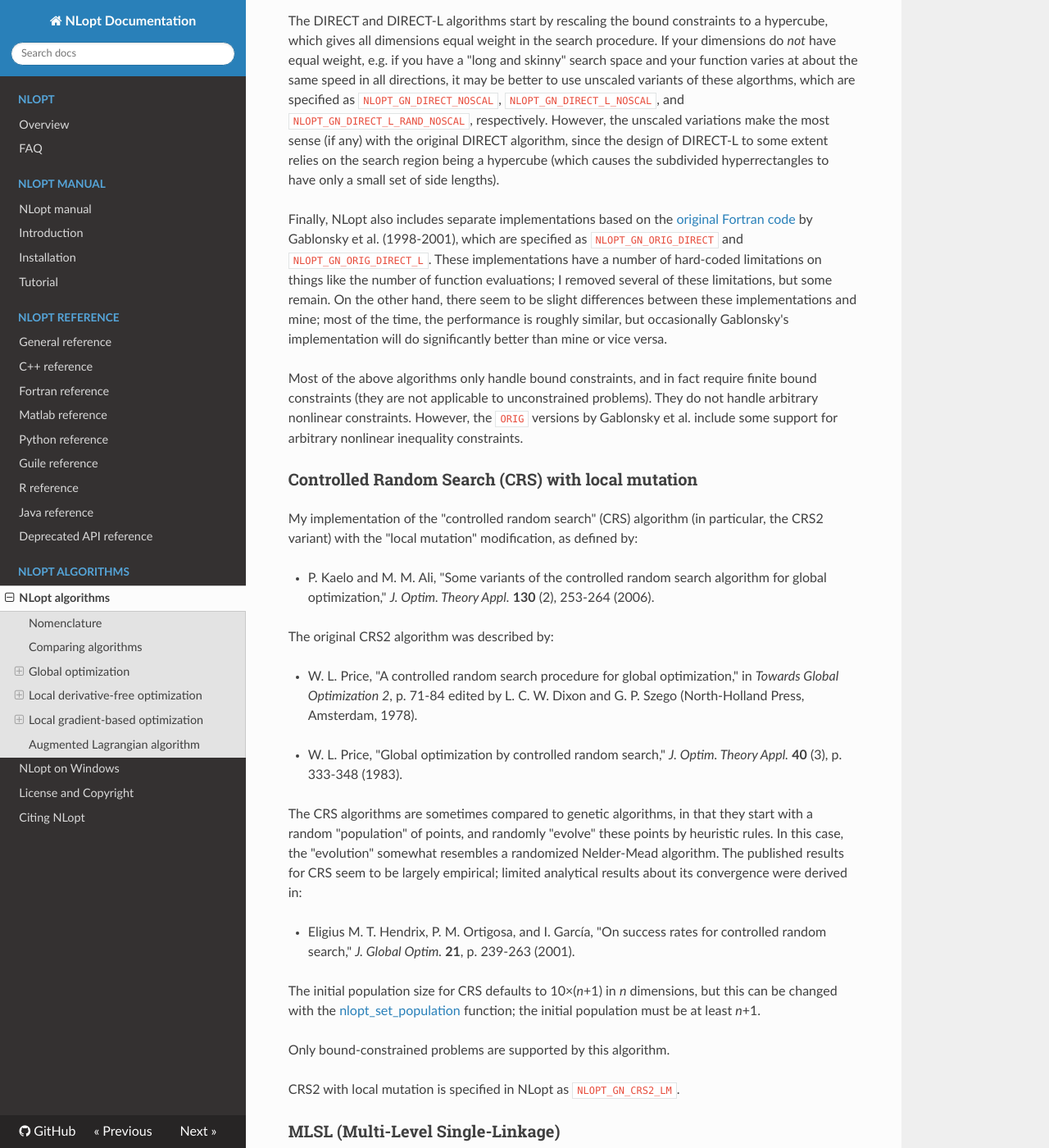
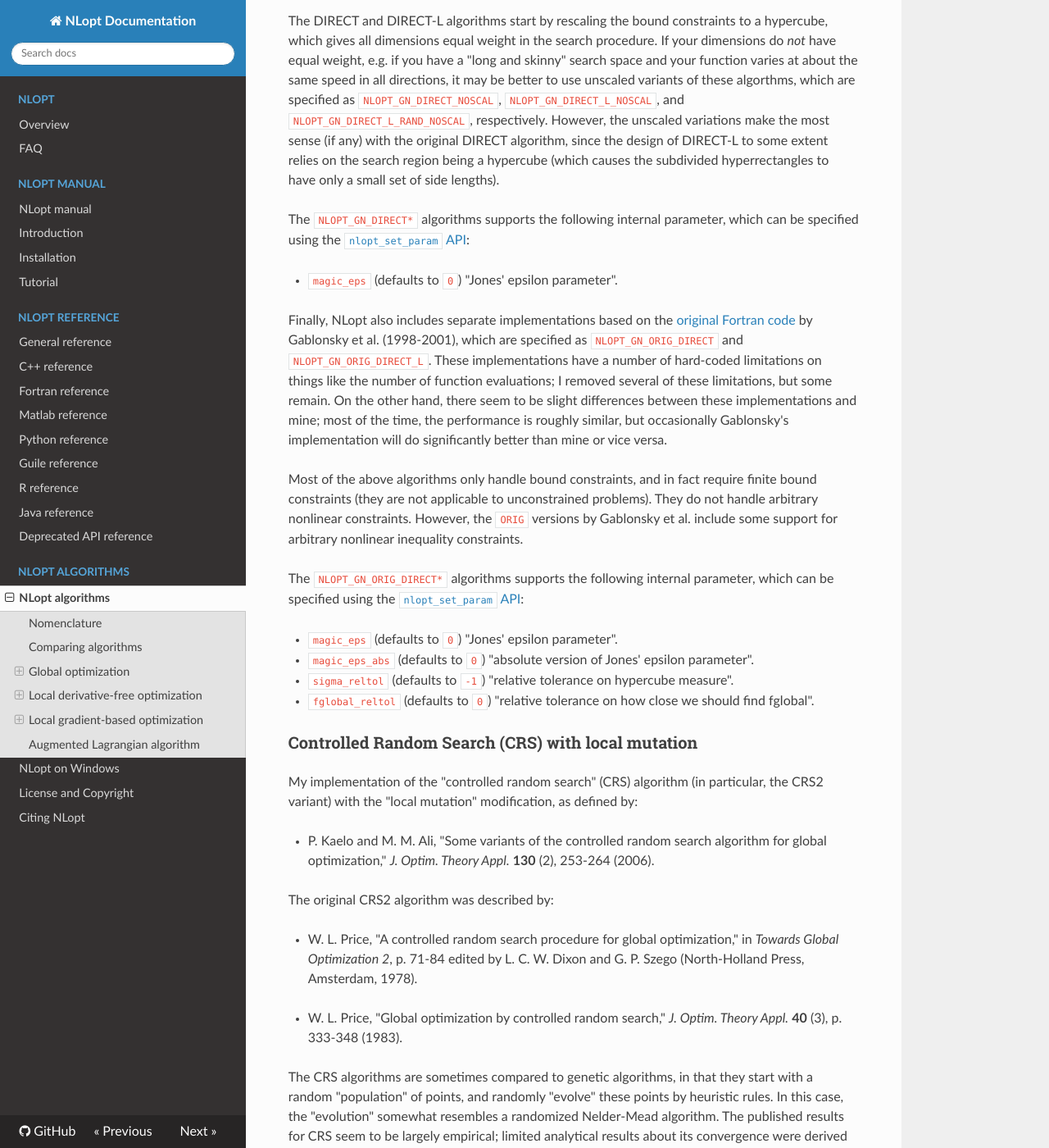
Before and after one commit to stevengj/nlopt, an MkDocs documentation site: the page built from doc/docs/NLopt_Algorithms.md, in a window 1280 px wide and 1400 px high, scrolled down 2295 px. Shown: the whole window at 82% size. Built offline with MkDocs 1.6.1, drawn with Linux system fonts in a browser that asks for light colours; nearby versions of some CDN libraries.

Commit message:
Doc: Add GN_DIRECT parameters
Closes #589

```diff
--- a/doc/docs/NLopt_Algorithms.md
+++ b/doc/docs/NLopt_Algorithms.md
@@ -53,9 +53,20 @@
 
 The DIRECT and DIRECT-L algorithms start by rescaling the bound constraints to a hypercube, which gives all dimensions equal weight in the search procedure. If your dimensions do *not* have equal weight, e.g. if you have a "long and skinny" search space and your function varies at about the same speed in all directions, it may be better to use unscaled variants of these algorthms, which are specified as `NLOPT_GN_DIRECT_NOSCAL`, `NLOPT_GN_DIRECT_L_NOSCAL`, and `NLOPT_GN_DIRECT_L_RAND_NOSCAL`, respectively. However, the unscaled variations make the most sense (if any) with the original DIRECT algorithm, since the design of DIRECT-L to some extent relies on the search region being a hypercube (which causes the subdivided hyperrectangles to have only a small set of side lengths).
 
+The `NLOPT_GN_DIRECT*` algorithms supports the following internal parameter, which can be specified using the [`nlopt_set_param` API](NLopt_Reference.md#algorithm-specific-parameters):
+
+* `magic_eps` (defaults to `0`) "Jones' epsilon parameter".
+
 Finally, NLopt also includes separate implementations based on the [original Fortran code](http://www4.ncsu.edu/~ctk/SOFTWARE/DIRECTv204.tar.gz) by Gablonsky et al. (1998-2001), which are specified as `NLOPT_GN_ORIG_DIRECT` and `NLOPT_GN_ORIG_DIRECT_L`. These implementations have a number of hard-coded limitations on things like the number of function evaluations; I removed several of these limitations, but some remain. On the other hand, there seem to be slight differences between these implementations and mine; most of the time, the performance is roughly similar, but occasionally Gablonsky's implementation will do significantly better than mine or vice versa.
 
 Most of the above algorithms only handle bound constraints, and in fact require finite bound constraints (they are not applicable to unconstrained problems). They do not handle arbitrary nonlinear constraints. However, the `ORIG` versions by Gablonsky et al. include some support for arbitrary nonlinear inequality constraints.
+
+The `NLOPT_GN_ORIG_DIRECT*` algorithms supports the following internal parameter, which can be specified using the [`nlopt_set_param` API](NLopt_Reference.md#algorithm-specific-parameters):
+
+* `magic_eps` (defaults to `0`) "Jones' epsilon parameter".
+* `magic_eps_abs` (defaults to `0`) "absolute version of Jones' epsilon parameter".
+* `sigma_reltol` (defaults to `-1`) "relative tolerance on hypercube measure".
+* `fglobal_reltol` (defaults to `0`) "relative tolerance on how close we should find fglobal".
 
 ### Controlled Random Search (CRS) with local mutation
 
```
